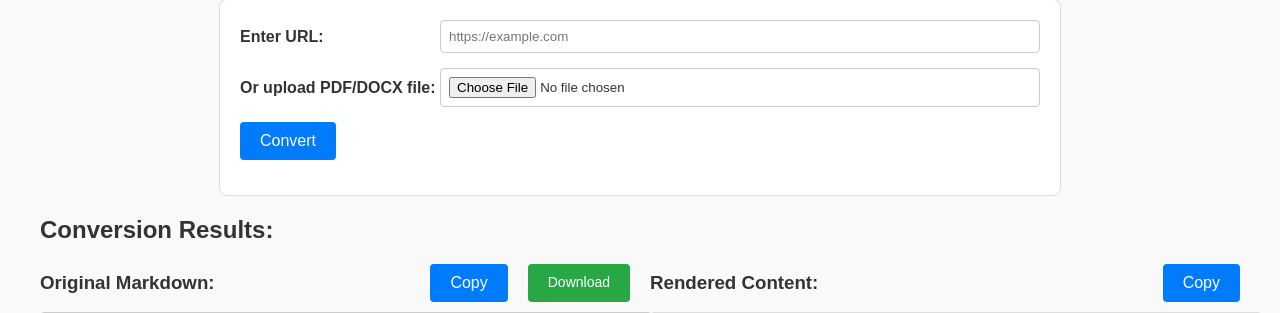
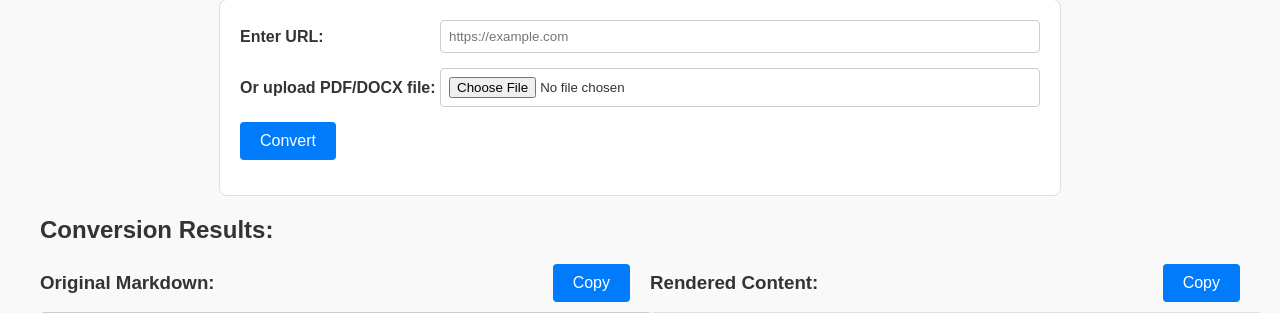
Before and after one commit to DanielZhui/py-2-md, a FastAPI app: template templates/index.html in a window 1280 px wide. Shown: the part 99-412 px from the top of the page. Run offline with FastAPI, Linux system fonts and the light colour scheme; the template is opened without the code that fills it: most values are stand-ins (such as "Sample title", 1, 10 or a date in 2020); some libraries are stand-ins or nearby versions.

Commit message:
🚑 note download

```diff
--- a/main.py
+++ b/main.py
@@ -65,10 +65,11 @@ async def convert_markdown(
     else:
         error_message = "Please provide URL or upload the PDF/DOCX file."
 
-    if markdown_text:
-        file_path = os.path.join(DOWNLOAD_DIR, f"{file_id}.md")
-        with open(file_path, "w", encoding="utf-8") as f:
-            f.write(markdown_text)
+    # download markdown file
+    # if markdown_text:
+    #     file_path = os.path.join(DOWNLOAD_DIR, f"{file_id}.md")
+    #     with open(file_path, "w", encoding="utf-8") as f:
+    #         f.write(markdown_text)
 
     return templates.TemplateResponse("index.html", {
         "request": request,
--- a/templates/index.html
+++ b/templates/index.html
@@ -38,7 +38,7 @@
                 <h3>Original Markdown:</h3>
                 <div class="buttons">
                     <button type="button" onclick="copyToClipboard('markdown-content')">Copy</button>
-                    <a href="/download/{{ file_id }}" class="download-button" download>Download</a>
+                    <!-- <a href="/download/{{ file_id }}" class="download-button" download>Download</a> -->
                 </div>
             </div>
             <textarea id="markdown-content" rows="20" readonly>{{ markdown }}</textarea>
```
